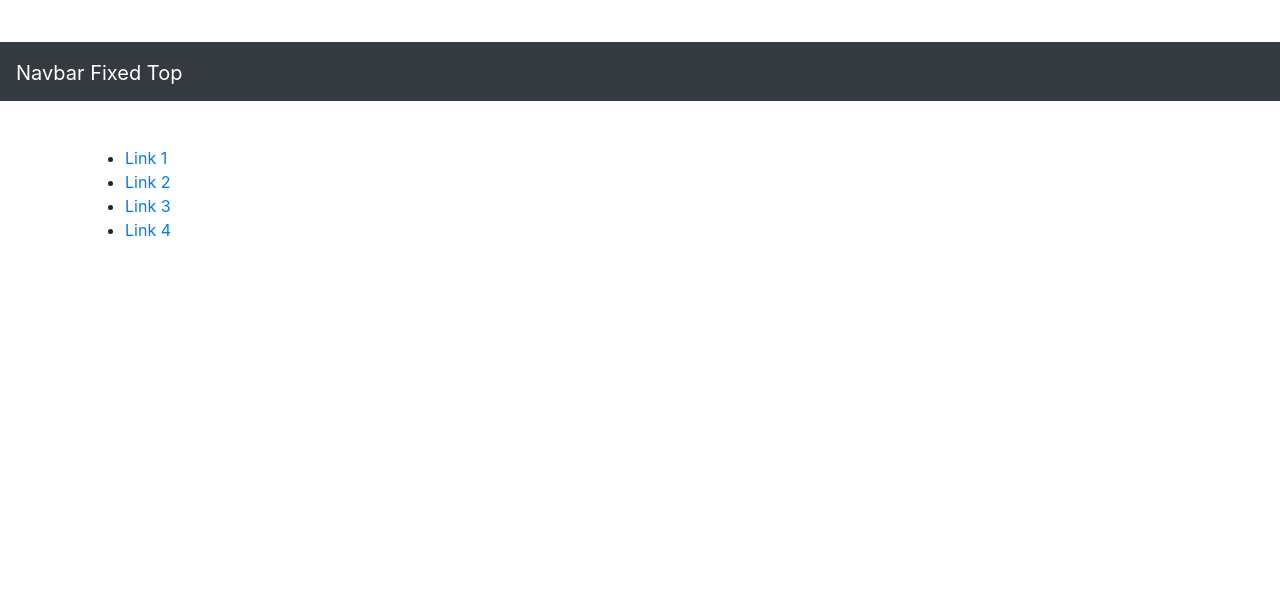
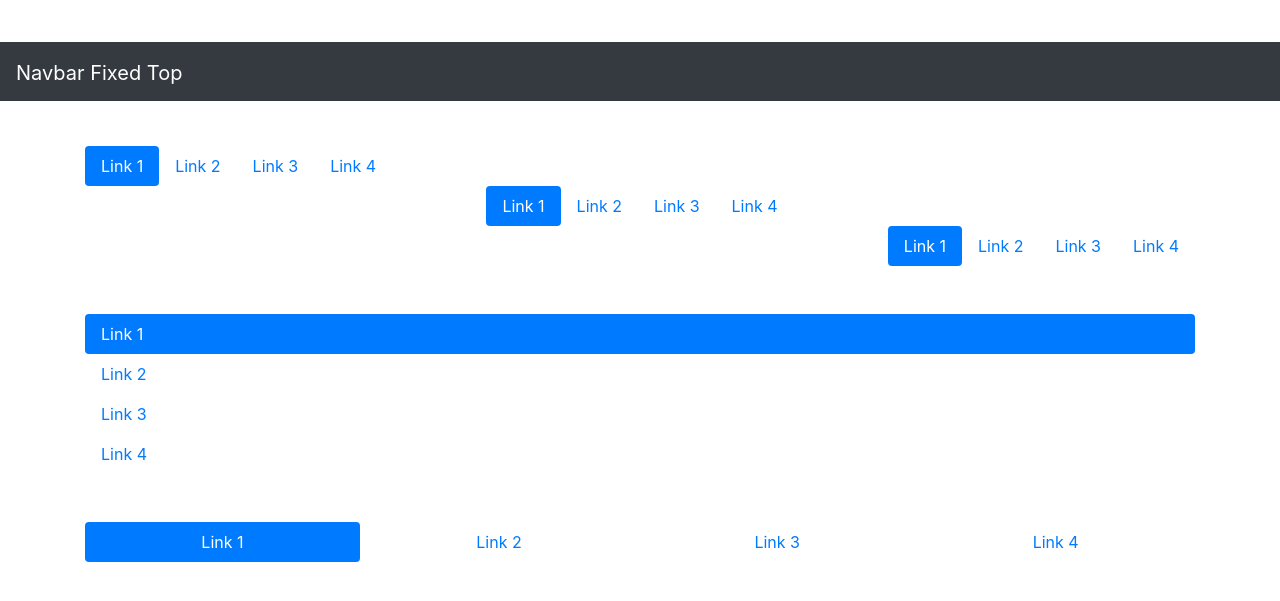
Before and after one commit to iamJakeRobbins/bootstrap_udemy, a website: page bootstrap_sandbox/3_3_navbar.html in a window 1280 px wide. Shown: the part 699-1300 px from the top of the page. Drawn offline with nearby package versions, Linux system fonts and the light colour scheme.

Commit message:
nav styling

```diff
--- a/bootstrap_sandbox/3_3_navbar.html
+++ b/bootstrap_sandbox/3_3_navbar.html
@@ -277,39 +277,91 @@
     <div class="container">
 
         <!-- NAVS -->
-        <ul>
-            <li>
-                <a href="#">Link 1</a>
+        <ul class="nav nav-pills">
+            <li class="nav-item">
+                <a href="#" class="nav-link active">Link 1</a>
             </li>
-            <li>
-                <a href="#">Link 2</a>
+            <li class="nav-item">
+                <a href="#" class="nav-link">Link 2</a>
             </li>
-            <li>
-                <a href="#">Link 3</a>
+            <li class="nav-item">
+                <a href="#" class="nav-link">Link 3</a>
             </li>
-            <li>
-                <a href="#">Link 4</a>
+            <li class="nav-item">
+                <a href="#" class="nav-link">Link 4</a>
             </li>
         </ul>
 
 
         <!-- HORIZONTAL ALIGN -->
-
+        <ul class="nav nav-pills justify-content-center">
+            <li class="nav-item">
+                <a href="#" class="nav-link active">Link 1</a>
+            </li>
+            <li class="nav-item">
+                <a href="#" class="nav-link">Link 2</a>
+            </li>
+            <li class="nav-item">
+                <a href="#" class="nav-link">Link 3</a>
+            </li>
+            <li class="nav-item">
+                <a href="#" class="nav-link">Link 4</a>
+            </li>
+        </ul>
 
         <!-- RIGHT ALIGN -->
-
+        <ul class="nav nav-pills justify-content-end">
+            <li class="nav-item">
+                <a href="#" class="nav-link active">Link 1</a>
+            </li>
+            <li class="nav-item">
+                <a href="#" class="nav-link">Link 2</a>
+            </li>
+            <li class="nav-item">
+                <a href="#" class="nav-link">Link 3</a>
+            </li>
+            <li class="nav-item">
+                <a href="#" class="nav-link">Link 4</a>
+            </li>
+        </ul>
 
         <br>
         <br>
 
         <!-- VERTICAL -->
-
+        <ul class="nav nav-pills flex-column">
+            <li class="nav-item">
+                <a href="#" class="nav-link active">Link 1</a>
+            </li>
+            <li class="nav-item">
+                <a href="#" class="nav-link">Link 2</a>
+            </li>
+            <li class="nav-item">
+                <a href="#" class="nav-link">Link 3</a>
+            </li>
+            <li class="nav-item">
+                <a href="#" class="nav-link">Link 4</a>
+            </li>
+        </ul>
 
         <br>
         <br>
 
         <!-- FILL & JUSTIFY -->
-
+        <ul class="nav nav-fill nav-pills">
+            <li class="nav-item">
+                <a href="#" class="nav-link active">Link 1</a>
+            </li>
+            <li class="nav-item">
+                <a href="#" class="nav-link">Link 2</a>
+            </li>
+            <li class="nav-item">
+                <a href="#" class="nav-link">Link 3</a>
+            </li>
+            <li class="nav-item">
+                <a href="#" class="nav-link">Link 4</a>
+            </li>
+        </ul>
 
         <br>
         <br>
```
